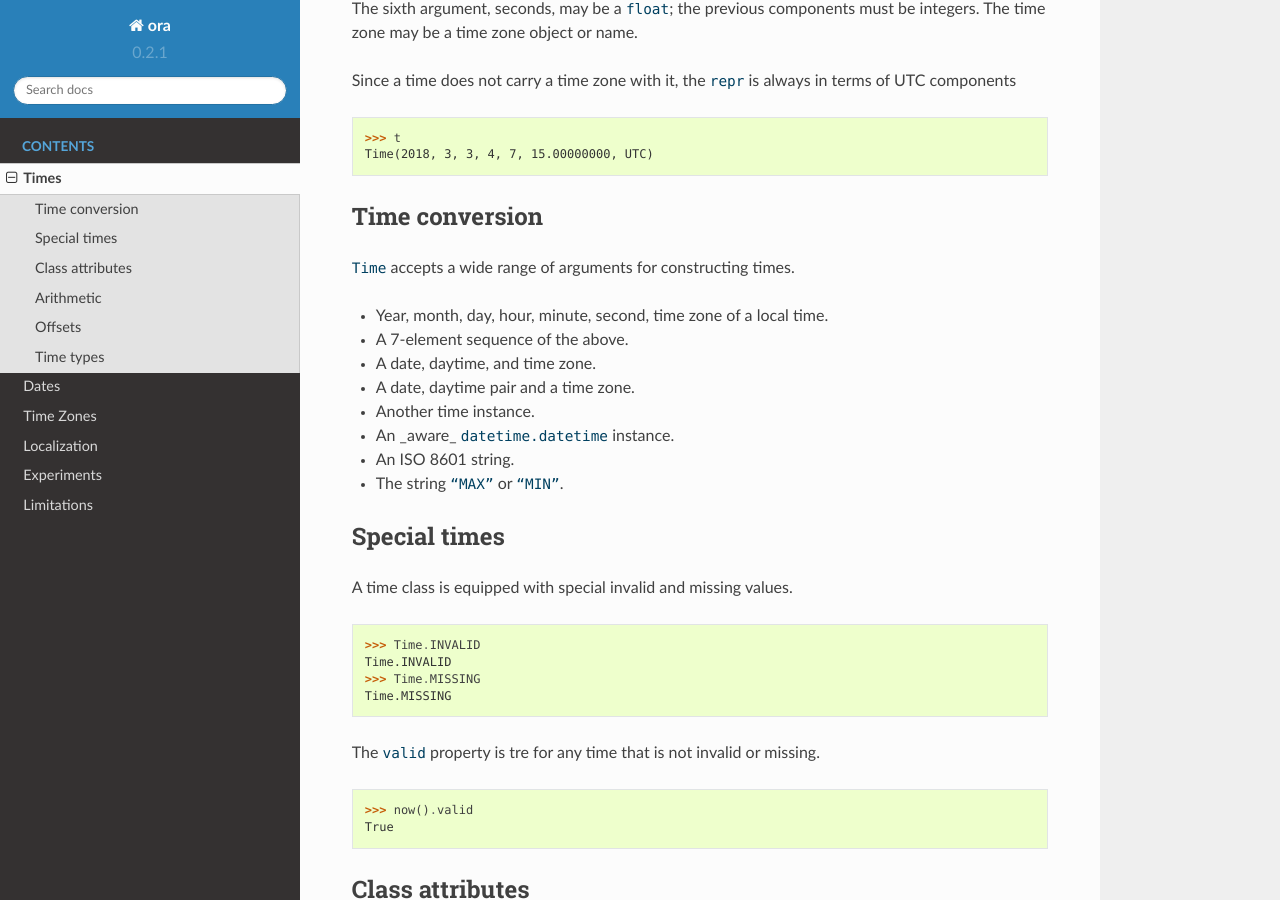
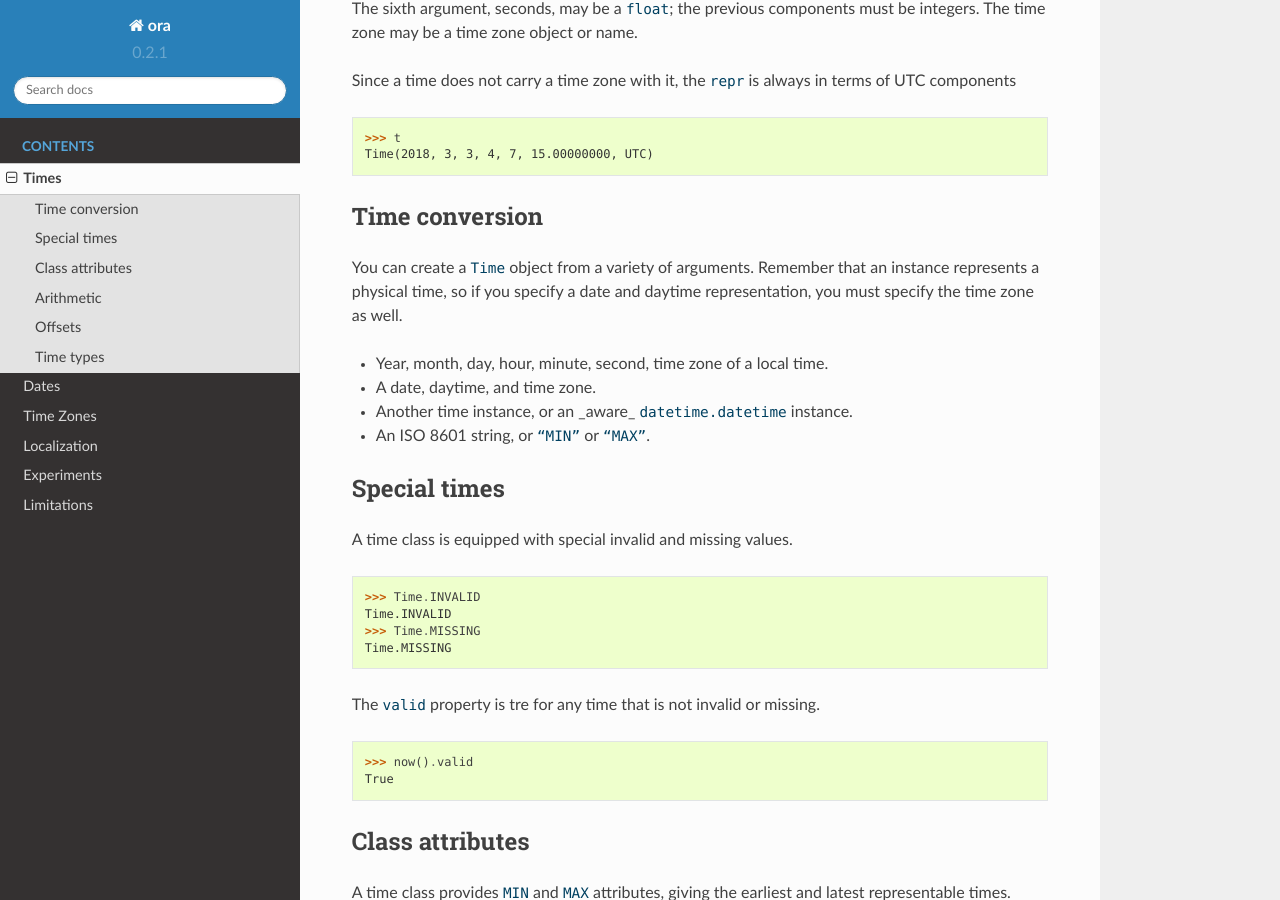
Before and after one commit to alexhsamuel/ora, a Sphinx documentation site: the page built from docs/times.rst, in a window 1280 px wide and 900 px high, scrolled down 606 px. Built offline with Sphinx 7.4.7 and the Read the Docs theme 2.0.0, drawn with Linux system fonts in a browser that asks for light colours.

Commit message:
More Time.__init__.

```diff
--- a/docs/times.rst
+++ b/docs/times.rst
@@ -32,16 +32,14 @@ of UTC components
 Time conversion
 ---------------
 
-`Time` accepts a wide range of arguments for constructing times.
+You can create a `Time` object from a variety of arguments.  Remember that an
+instance represents a physical time, so if you specify a date and daytime
+representation, you must specify the time zone as well.
 
 - Year, month, day, hour, minute, second, time zone of a local time.
-- A 7-element sequence of the above.
 - A date, daytime, and time zone.
-- A date, daytime pair and a time zone.
-- Another time instance.
-- An _aware_ `datetime.datetime` instance.
-- An ISO 8601 string.
-- The string `"MAX"` or `"MIN"`.
+- Another time instance, or an _aware_ `datetime.datetime` instance.
+- An ISO 8601 string, or `"MIN"` or `"MAX"`.
 
 
 Special times
```
Also changed, not shown: 3 other files.
